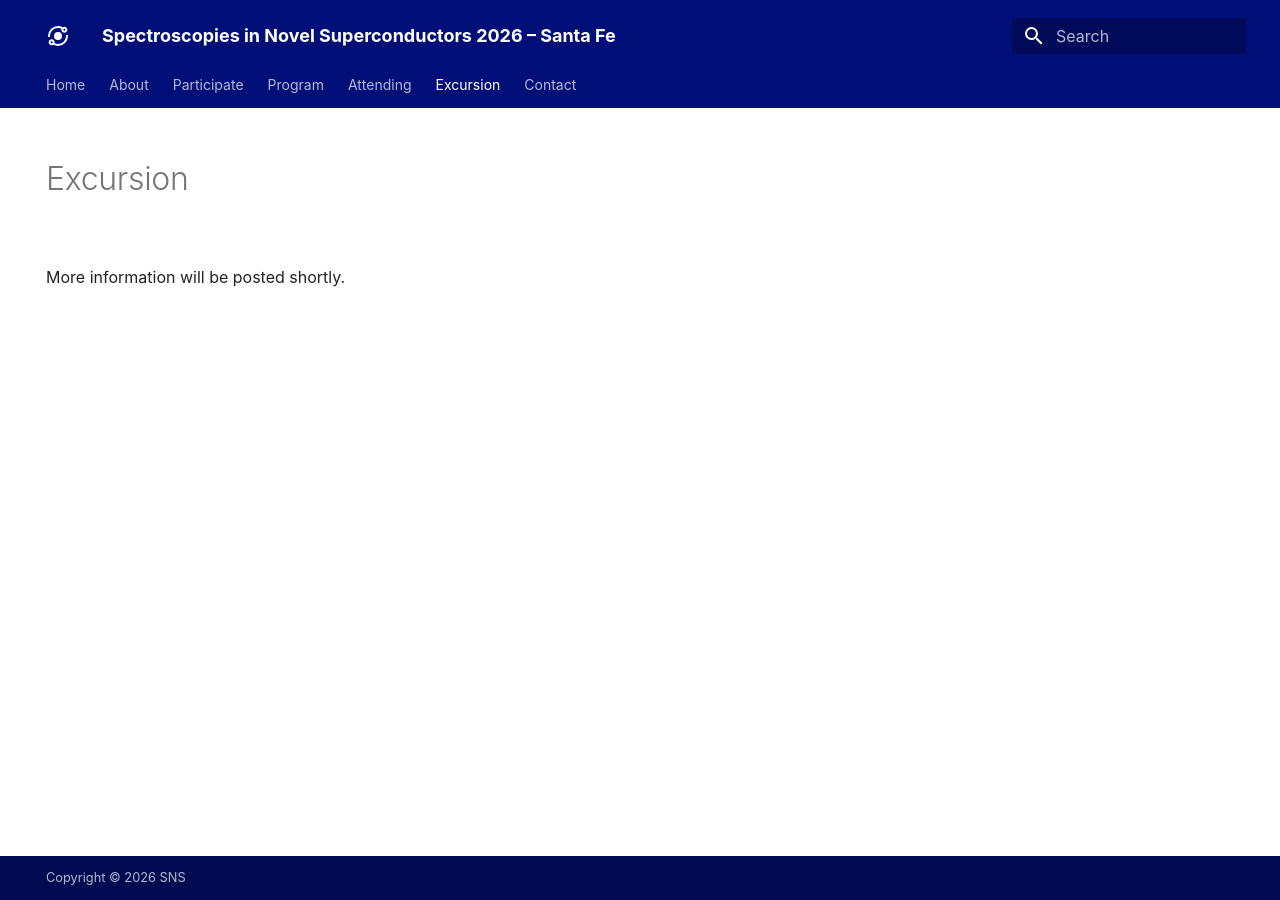
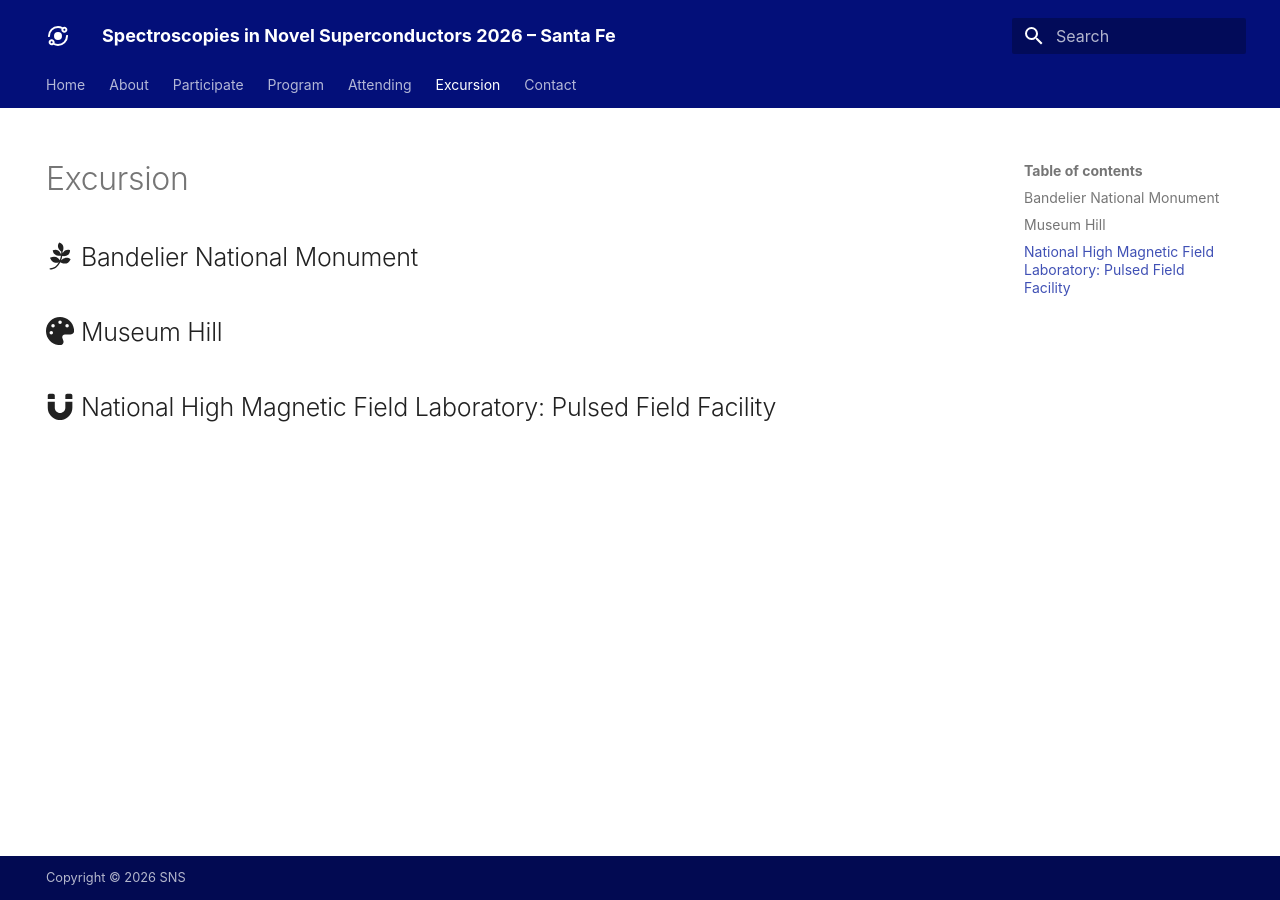
Before and after one commit to SNS2026/SNS2026.github.io, an MkDocs documentation site: the page built from docs/excursion.md, in a window 1280 px wide. Built offline with MkDocs 1.6.1 and Material for MkDocs 9.7.7, drawn with Linux system fonts in a browser that asks for light colours; some web fonts are replaced.

Commit message:
Update excursion.md

```diff
--- a/docs/excursion.md
+++ b/docs/excursion.md
@@ -1,9 +1,16 @@
 ---
 hide:
   - navigation
-  - toc
+#  - toc
 title: Excursion
 ---
 
 
-<br>More information will be posted shortly.
+
+## :fontawesome-brands-pagelines: Bandelier National Monument
+
+
+## :fontawesome-solid-palette: Museum Hill
+
+
+## :fontawesome-solid-magnet: National High Magnetic Field Laboratory: Pulsed Field Facility
```
